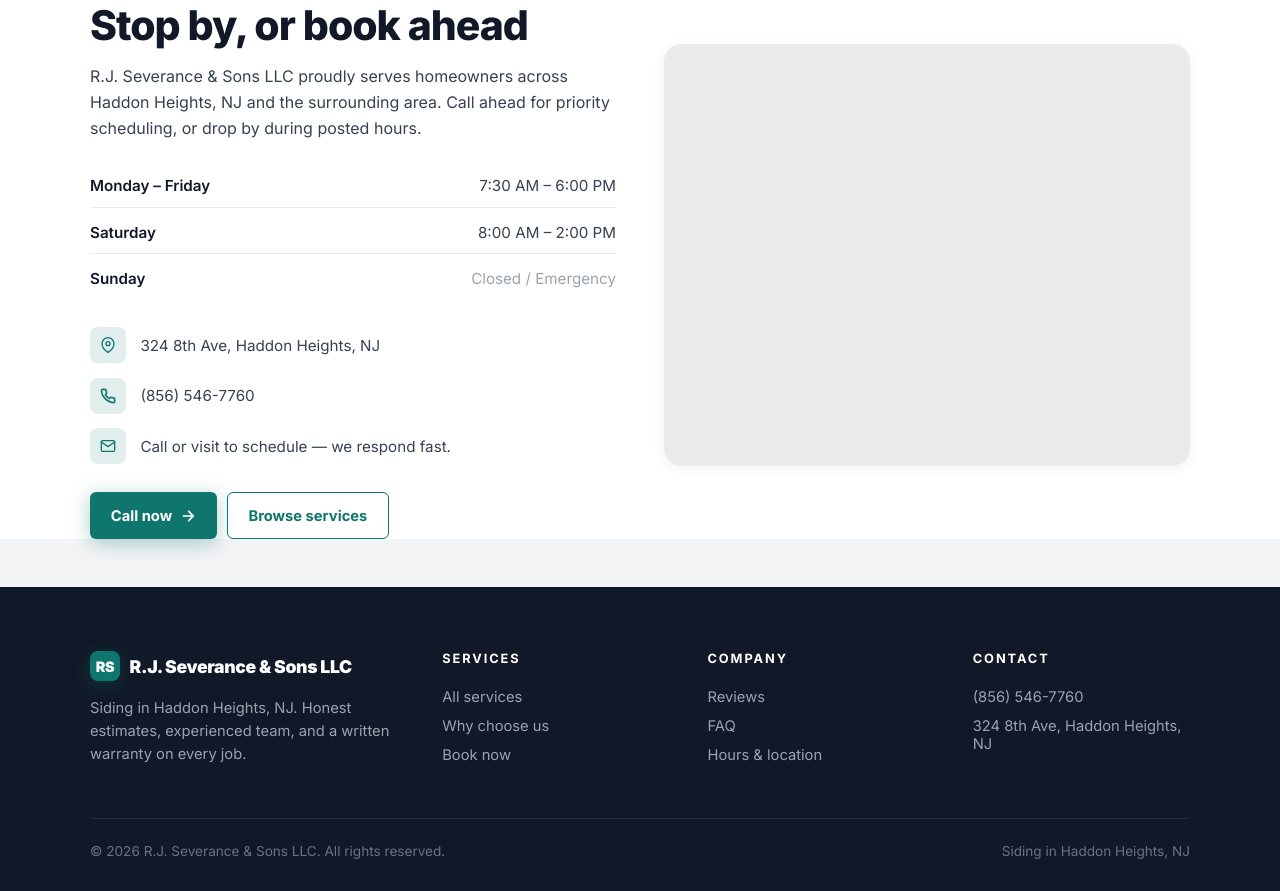
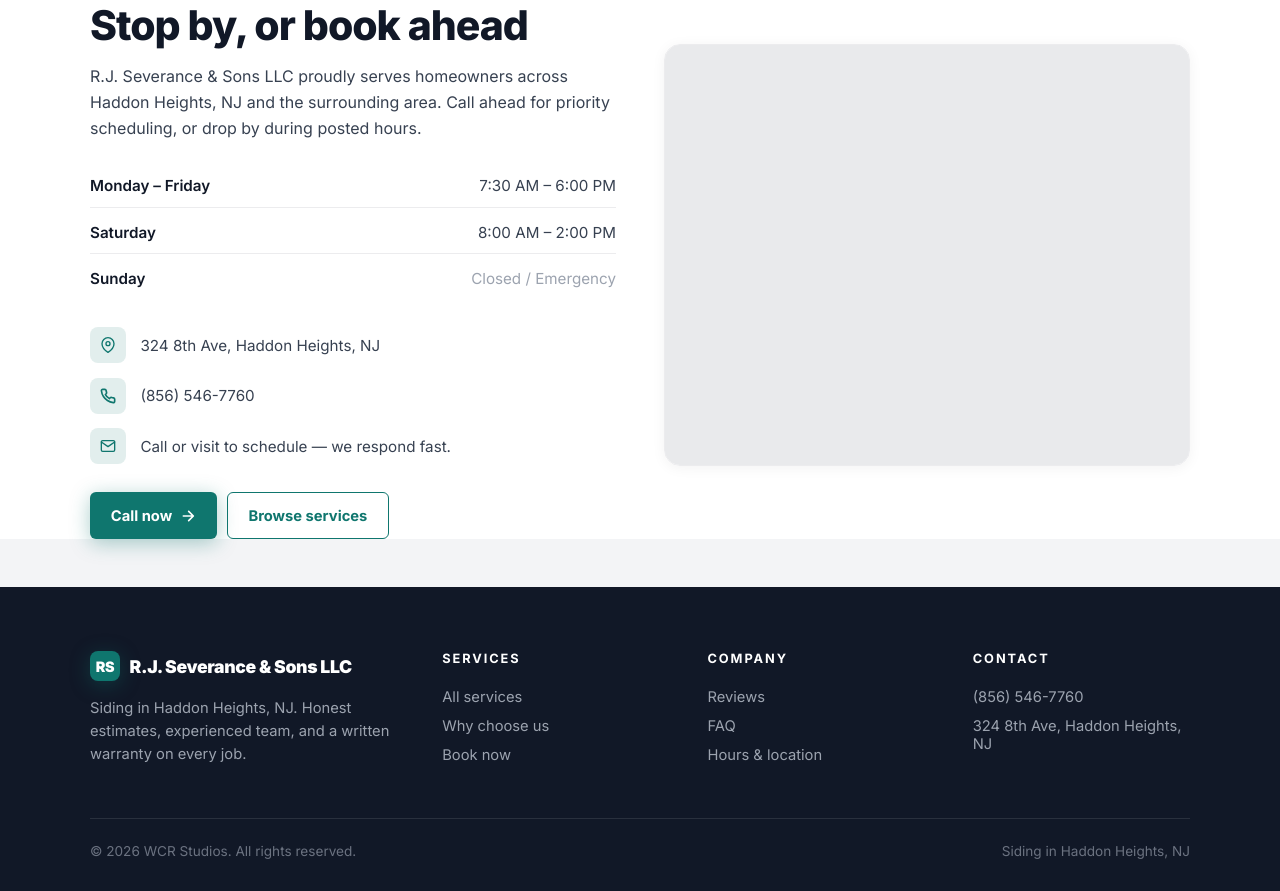
Before and after one commit to Wrenbjor/trades--rj-severance-and-sons-llc, a plain HTML site: page index.html in a window 1280 px wide. Shown: the part 4718-5609 px from the top of the page. Drawn offline with nearby package versions, Linux system fonts and the light colour scheme; no server answers.

Commit message:
Update site

```diff
--- a/index.html
+++ b/index.html
@@ -589,7 +589,7 @@
     </div>
   </div>
   <div class="foot-bottom">
-    <div>&copy; 2026 R.J. Severance &amp; Sons LLC. All rights reserved.</div>
+    <div>&copy; 2026 WCR Studios. All rights reserved.</div>
     <div>Siding in Haddon Heights, NJ</div>
   </div>
 </footer>
```
